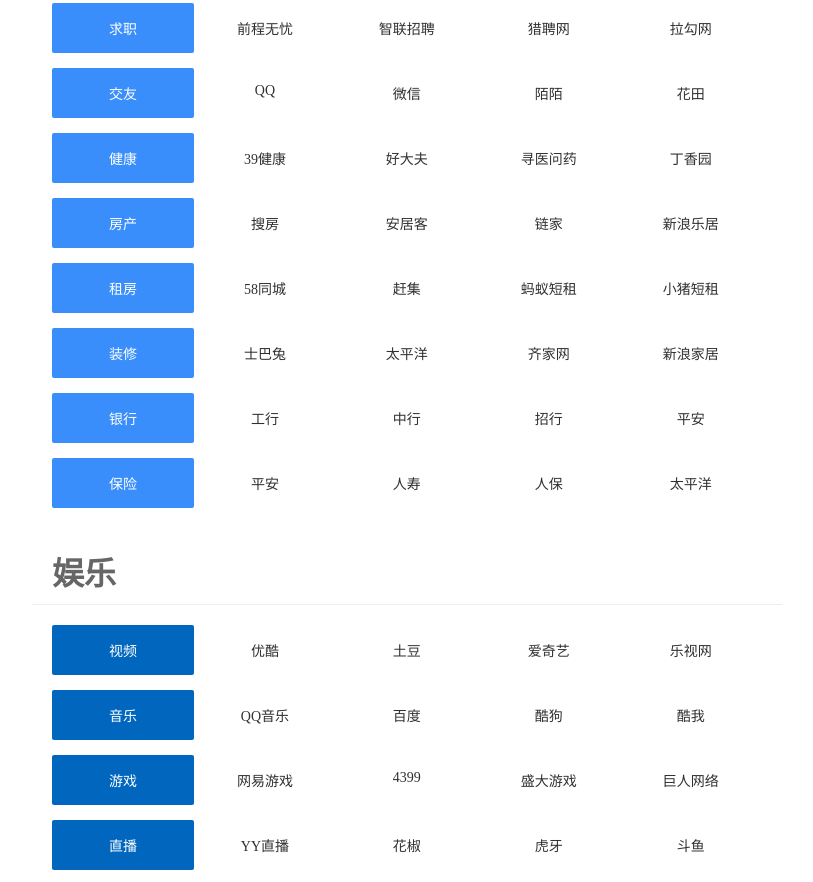
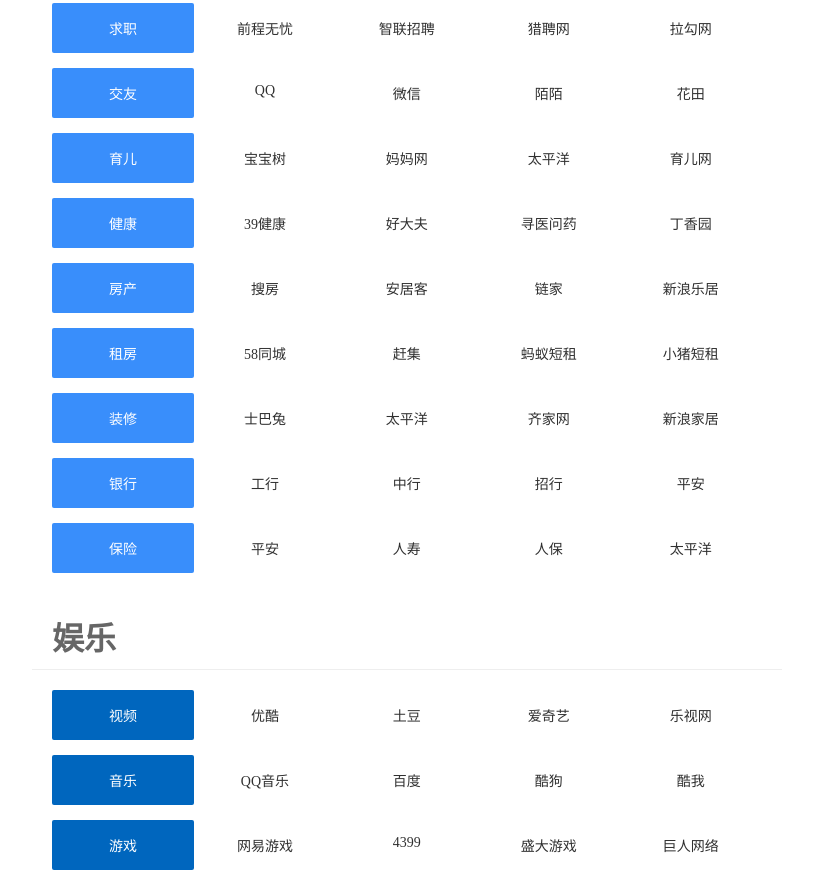
Before and after one commit to checkcool/checkcool.github.io, a website: page index.html in a window 1280 px wide. Shown: the part 1475-2357 px from the top of the page, without its empty margins (233-1046 px from the left). Drawn offline with Linux system fonts and the light colour scheme.

Commit message:
增加育儿

```diff
--- a/index.html
+++ b/index.html
@@ -132,6 +132,7 @@
                 <li class="item clearfix"><a>旅游</a><a href="http://m.ctrip.com/">携程</a><a href="http://touch.qunar.com/">去哪儿</a><a href="https://m.mafengwo.cn/">蚂蜂窝</a><a href="http://m.lvmama.com/">驴妈妈</a></li>
                 <li class="item clearfix"><a>求职</a><a href="http://m.51job.com/">前程无忧</a><a href="http://m.zhaopin.com/">智联招聘</a><a href="https://m.liepin.com/">猎聘网</a><a href="http://www.lagou.com/">拉勾网</a></li>
                 <li class="item clearfix"><a>交友</a><a href="http://im.qq.com/">QQ</a><a href="https://weixin.qq.com/">微信</a><a href="http://www.immomo.com/">陌陌</a><a href="http://love.163.com/3g">花田</a></li>
+                <li class="item clearfix"><a>育儿</a><a href="http://m.babytree.com/">宝宝树</a><a href="http://m.mama.cn/">妈妈网</a><a href="http://m.pcbaby.com.cn/">太平洋</a><a href="http://m.ci123.com/">育儿网</a></li>
                 <li class="item clearfix"><a>健康</a><a href="http://m.39.net/">39健康</a><a href="http://m.haodf.com/">好大夫</a><a href="http://3g.club.xywy.com/">寻医问药</a><a href="http://www.dxy.cn/">丁香园</a></li>
                 <li class="item clearfix"><a>房产</a><a href="http://gz.sofang.com/">搜房</a><a href="http://www.anjuke.com/">安居客</a><a href="http://m.lianjia.com/">链家</a><a href="http://house.sina.cn/touch/index/">新浪乐居</a></li>
                 <li class="item clearfix"><a>租房</a><a href="http://m.58.com/">58同城</a><a href="http://3g.ganji.com/">赶集</a><a href="http://m.mayi.com/">蚂蚁短租</a><a href="http://m.xiaozhu.com/">小猪短租</a></li>
```
